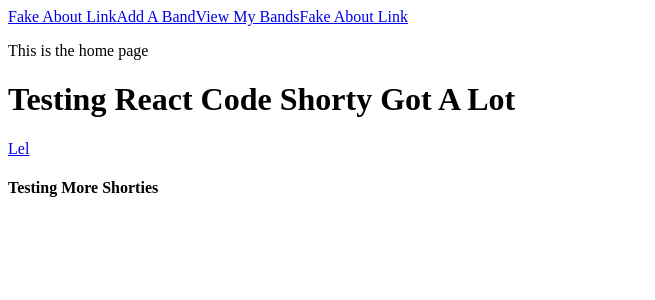
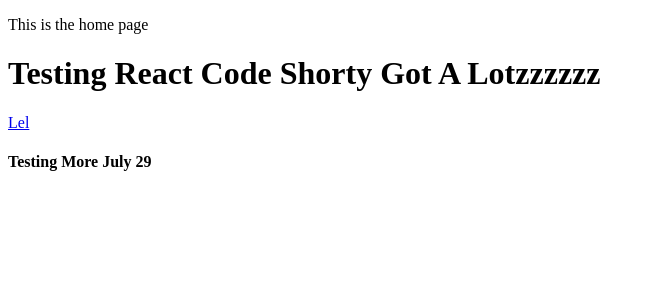
Before and after one commit to kennybaquol/band-manager, a React app in the folder frontend/: page / in a window 1280 px wide. Shown: the top 300 px of the page, without its empty margins (0-655 px from the left). Built offline with nearby package versions, Linux system fonts and the light colour scheme; the HTML template or start-up script is replaced by a standard one.

Commit message:
Placeholder testing

```diff
--- a/frontend/src/components/App.js
+++ b/frontend/src/components/App.js
@@ -1,11 +1,11 @@
 import React from "react"
 import { render } from "react-dom"
 import Home from "./Home"
-import NavBar from "./NavBar"
+// import NavBar from "./NavBar"
 import {
     BrowserRouter as Router,
     Switch,
-    Route,
+    // Route,
     // Link,
     // Redirect,
 } from "react-router-dom";
@@ -16,16 +16,16 @@ export default function App() {
             <Router>
                 <Switch>
                     {/* <Route exact path="/"> */}
-                        <NavBar />
+                        {/* <NavBar /> */}
                     {/* </Route> */}
                     {/* <Route path="/join" component={RoomJoinPage} />
                     <Route path="/create" component={CreateRoomPage} /> */}
                 </Switch>
             </Router>
             <Home />
-            <h1>Testing React Code Shorty Got A Lot</h1>
+            <h1>Testing React Code Shorty Got A Lotzzzzzz</h1>
             <a href="home/">Lel</a>
-            <h4>Testing More Shorties</h4>
+            <h4>Testing More July 29</h4>
         </div>
     )
 }
--- a/frontend/src/components/NavBar.js
+++ b/frontend/src/components/NavBar.js
@@ -3,11 +3,27 @@ import { Link } from "react-router-dom";
 
 export default function NavBar() {
     return (
-        <div>
-            <Link to='/about'>Fake About Link</Link>
-            <Link to='/change'>Add A Band</Link>
-            <Link to='/change'>View My Bands</Link>
-            <Link to='/change'>Fake About Link</Link>
-        </div>
+        <header class="navbar-fixed">
+            <nav>
+                <div class="nav-wrapper">
+                    <ul>
+                        <li><a href="/" class="left brand-logo">&nbsp;&nbsp;Band Manager</a></li>
+                    </ul>
+                    <ul class="right">
+                        <li><Link to='/home'>Fake Home Link</Link></li>
+                        <li><Link to='/about'>Fake About Link</Link></li>
+                        {/* {% if user.is_authenticated %} */}
+                        <li><Link to='/bands'>Add A Band</Link></li>
+                        <li><Link to='/about'>View My Bands</Link></li>
+                        <li><Link to='/logout'>Logout</Link></li>
+                        {/* {% else %} */}
+                        <li><Link to='/signup'>Sign Up</Link></li>
+                        <li><Link to='/login'>Log In</Link></li>
+                        {/* {% endif %} */}
+                    </ul>
+                </div>
+                <h3>RENDERING NAV BAR</h3>
+            </nav>
+        </header>
     )
 }
```
Also changed, not shown: frontend/static/frontend/main.js, 1 other file (tests, documents, lock files or other folders).
